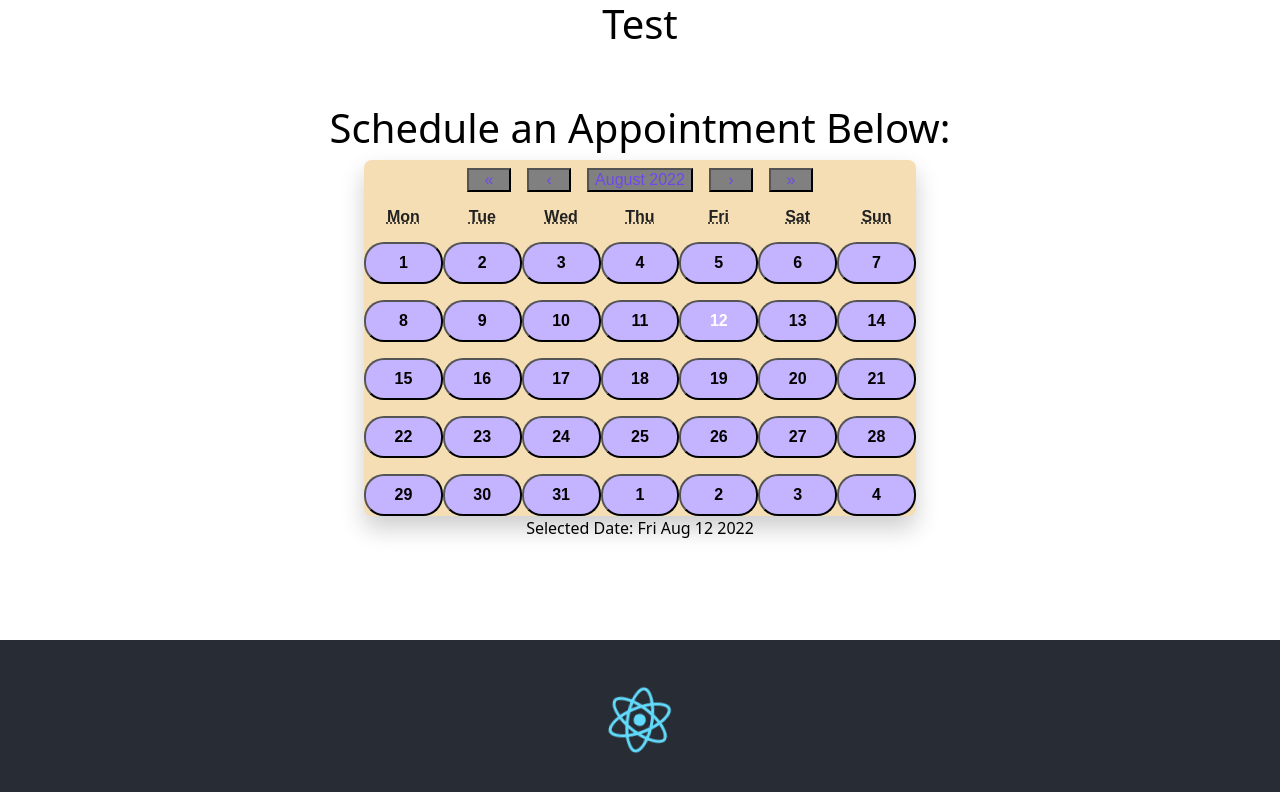
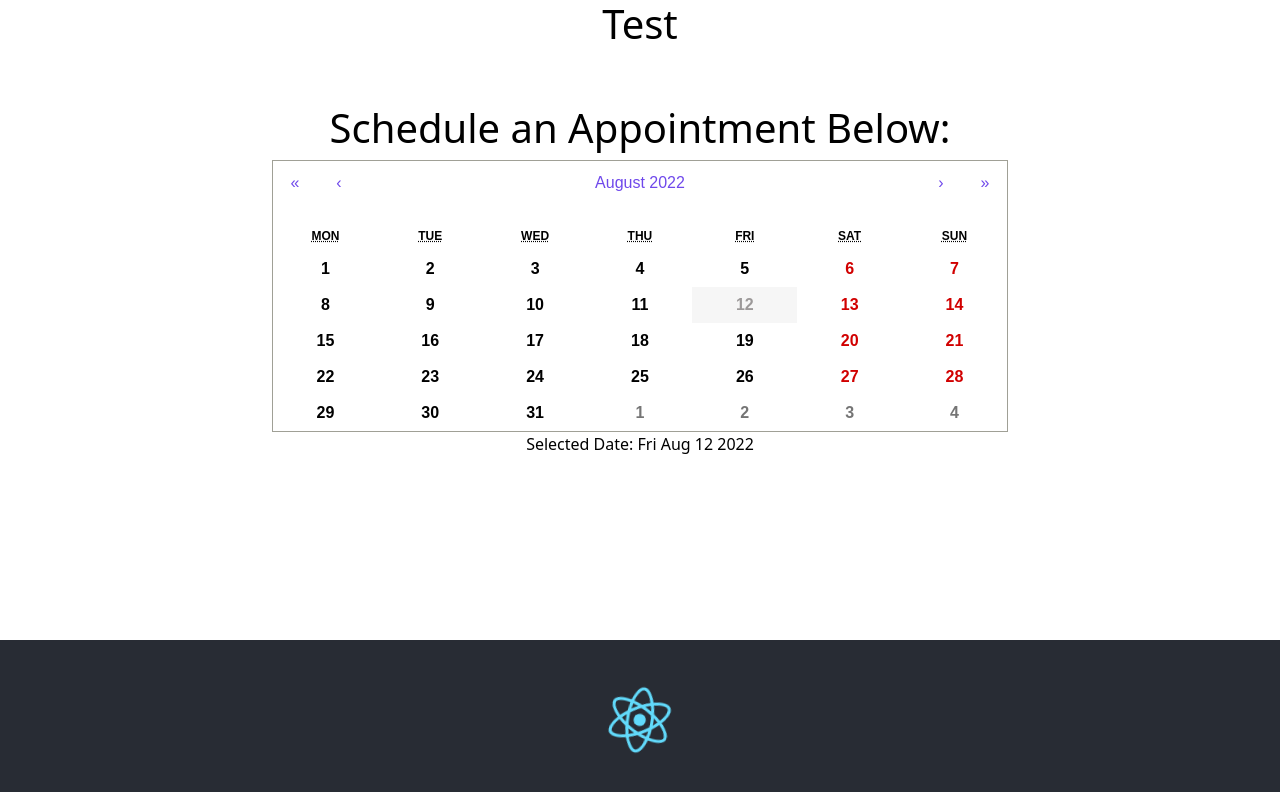
Before and after one commit to cladden77/milestone-2-project, a React (Create React App) app: page / in a window 1280 px wide. Shown: the top 792 px of the page. Built offline with nearby package versions, Linux system fonts and the light colour scheme.

Commit message:
Added more appealing Css

```diff
--- a/src/CSS/calendar.css
+++ b/src/CSS/calendar.css
@@ -1,69 +1,21 @@
-/* Whole Calendar */
+
 .react-calendar {
-    width: 75%;
-    margin: auto;
+    width: 100%;
     max-width: 100%;
-    background-color: wheat;
-    color: #222;
-    border-radius: 8px;
-    box-shadow: 0 12px 24px rgba(0, 0, 0, 0.2);
-    font-family: Arial, Helvetica, sans-serif;
-    line-height: 1.125em;
    }
 
    /* Genral Top buttons & Month*/
    .react-calendar__navigation button {
     color: #6f48eb;
-    min-width: 44px;
-    background: gray;
-    font-size: 16px;
-    margin: 8px;
+
    }
-   .react-calendar__navigation button:enabled:hover,
-   .react-calendar__navigation button:enabled:focus {
-    background-color: grey;
-   }
-   .react-calendar__navigation button[disabled] {
-    background-color: grey;
-   }
-   abbr[title] {
-    text-decoration: none;
-   }
-
 /* Selected Day & Hovering Day*/
    .react-calendar__tile:enabled:hover,
    .react-calendar__tile:enabled:focus {
     background: #f8f8fa;
     color: #6f48eb;
-    border-radius: 6px;
    }
-   /* Todays Day & Month*/
-   .react-calendar__tile--now {
-    background: #1d0f4d;
-    border-radius: 6px;
-    font-weight: bold;
-    color: #48eb4b;
-   }
-   /* Hovering over todays month and year*/
-   .react-calendar__tile--now:enabled:hover,
-   .react-calendar__tile--now:enabled:focus {
-    background: #6f48eb33;
-    border-radius: 6px;
-    font-weight: bold;
-    color: #6f48eb;
-   }
-    /* Hovering over todays month and year*/
-   .react-calendar__tile--hasActive:enabled:hover,
-   .react-calendar__tile--hasActive:enabled:focus {
-    background: #f8f8fa;
-   }
-   /* No clue */
-   .react-calendar__tile--active {
-    background: #6f48eb;
-    border-radius: 6px;
-    font-weight: bold;
-    color: white;
-   }
+
    /* Just Selceted button */
    .react-calendar__tile--active:enabled:hover,
    .react-calendar__tile--active:enabled:focus {
@@ -74,19 +26,17 @@
 
 /* Each individual day button*/
 .react-calendar__month-view__days__day{
-    flex: 1em;
-    border-radius: 20px;
-    margin-top: 1em;
-    padding: 10px;
     font-weight: bolder;
-    background-color: #c4b3ff;
 }
-
-
-
 
 /* Each individual Day Title ( Mon, Tue, Wed...)*/
 .react-calendar__month-view__weekdays__weekday{
     font-weight: bolder;
-    margin-top: .5em;
 }
+
+   /* Todays Day & Month*/
+.react-calendar__tile--now {
+    color: rgb(156, 153, 153);
+    background-color: #f6f6f6;
+    font-weight: bold;
+   }
--- a/src/Content/CalendarView.js
+++ b/src/Content/CalendarView.js
@@ -1,12 +1,13 @@
 import { useState } from "react";
 import Calendar from "react-calendar";
+import "react-calendar/dist/Calendar.css";
 import "../CSS/calendar.css";
 
 function CalendarView() {
   const [date, setDate] = useState(new Date());
 
   function onClickDay(date) {
-    alert(date);
+    console.log(date);
   }
 
   return (
```
